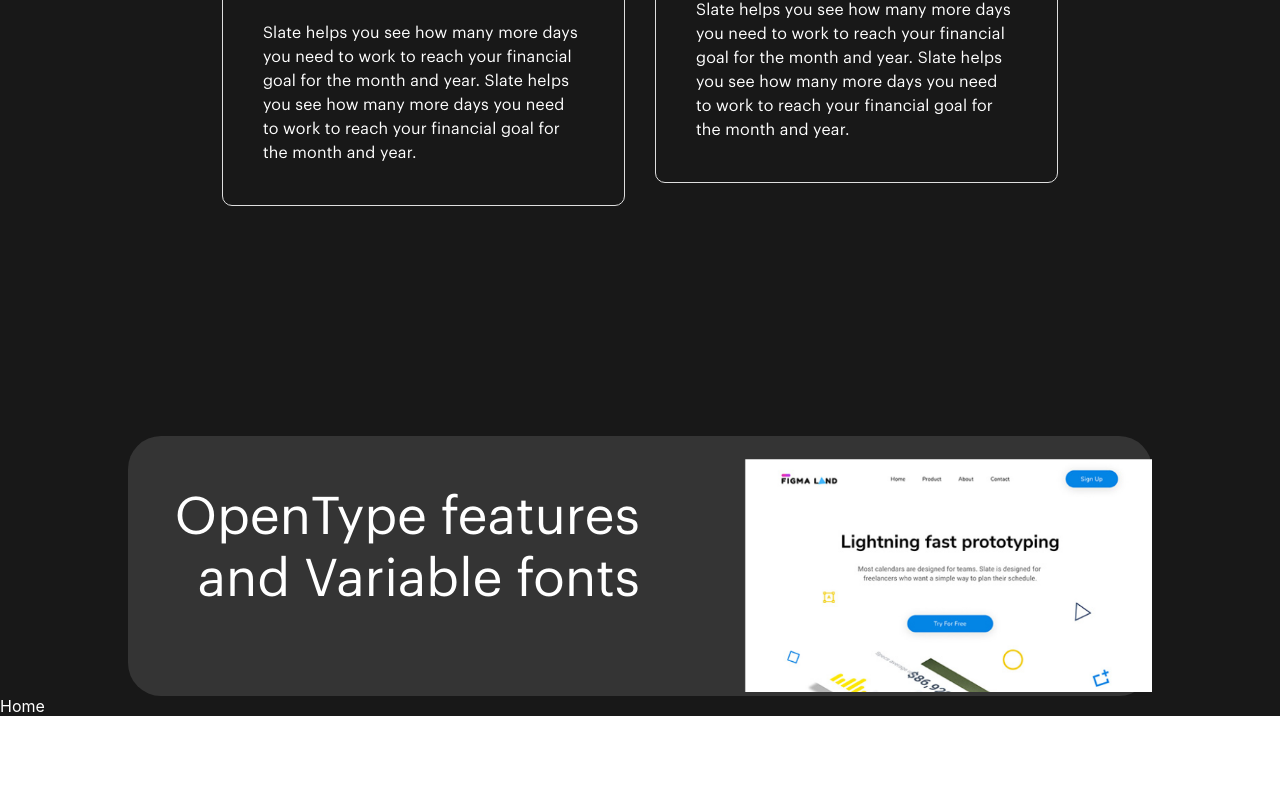
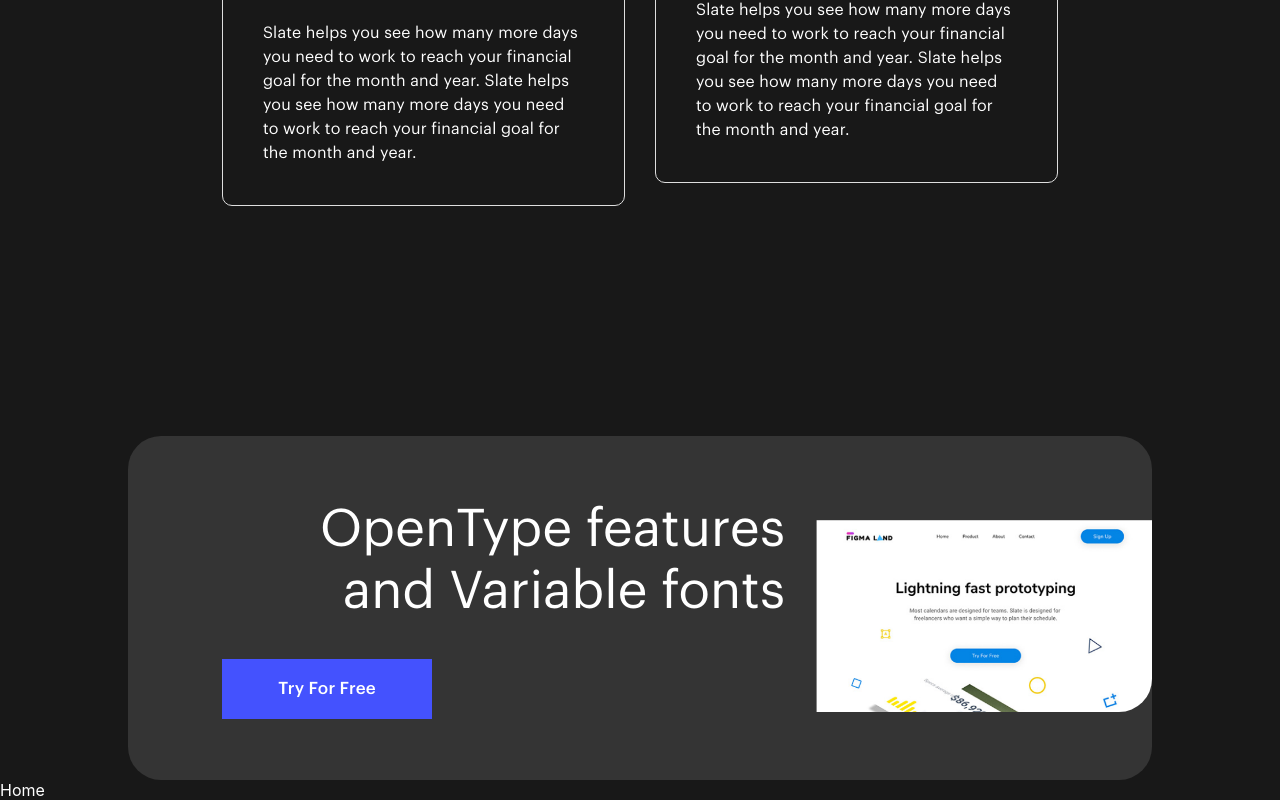
Before and after one commit to TheDa21crj/Landing-Page, a React (Create React App) app: page / in a window 1280 px wide. Shown: the part 5719-6519 px from the top of the page. Before the commit the page ends 6435 px from the top, so only its background shows below. Built offline with nearby package versions, Linux system fonts and the light colour scheme.

Commit message:
left div style

```diff
--- a/src/Components/Css/Cta.css
+++ b/src/Components/Css/Cta.css
@@ -12,6 +12,7 @@
     display: flex;
     flex-direction: row;
     justify-content: center;
+    /* min-height: 350px; */
 }
 
 .CtaContentDiv {
@@ -35,13 +36,20 @@
 }
 
 .CtaLeftDiv {
-    width: 50%;
+    width: 55%;
+    padding-left: 94px;
+    margin: 61.5px 0px;
+    /* display: flex;
+    flex-direction: column;
+    justify-content: center;
+    align-items: center; */
 }
 
 .CtaRightDiv {
-    width: 40%;
+    width: 33%;
 }
 
 .ctaImgTag {
     width: 100%;
+    border-radius: 0px 0px 33px 0px;
 }
--- a/src/Components/Cta.js
+++ b/src/Components/Cta.js
@@ -8,6 +8,7 @@ export default function Cta() {
       <div className="CtaContentDiv">
         <div className="CtaLeftDiv">
           <p className="ctaPTag">OpenType features and Variable fonts</p>
+          <div className="TryForFree">Try For Free</div>
         </div>
         <div className="CtaRightDiv">
           <img src={img} alt="" className="ctaImgTag" />
```
